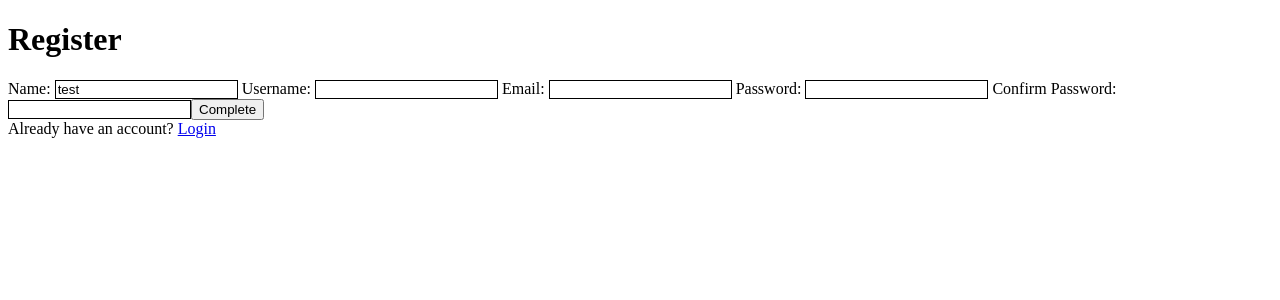
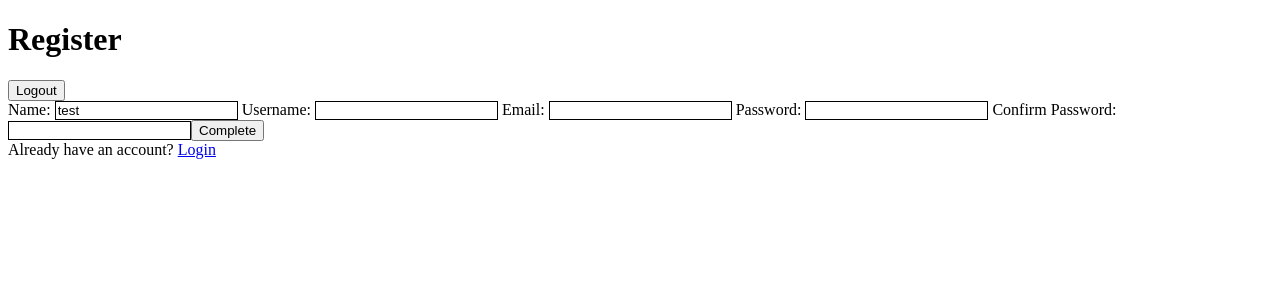
Before and after one commit to bethtelford/vue-experiment, a Vue app: page /signup in a window 1280 px wide. Shown: the top 300 px of the page. Built offline with nearby package versions, Linux system fonts and the light colour scheme; no server answers.

Commit message:
Logout working front to back

```diff
--- a/src/components/TheNavBar.vue
+++ b/src/components/TheNavBar.vue
@@ -1,10 +1,16 @@
 <template>
   <div class='nav'>
     <h1>{{title}}</h1>
+    <button
+      to='/login'
+      @click="logout"
+    >Logout</button>
   </div>
 </template>
 
 <script>
+import axios from 'axios';
+import { mapMutations } from 'vuex';
 export default {
   name: "TheNavBar",
   data() {
@@ -20,6 +26,18 @@ export default {
       title = title[0].toUpperCase() + title.slice(1);
       this.title = title;
     }
+  },
+  methods: {
+    ...mapMutations(['logoutUser']),
+    async logout() {
+      try {
+        await axios.post('/auth/logout');
+        this.logoutUser();
+        this.$router.push('login');
+      } catch (err) {
+        console.log('oops something went wrong');
+      }
+    }
   }
 };
 </script>
--- a/src/store.js
+++ b/src/store.js
@@ -15,6 +15,11 @@ export default new Vuex.Store({
       state.name = name;
       state.username = username;
       state.email = email;
+    },
+    logoutUser(state) {
+      state.name = '';
+      state.username = '';
+      state.email = '';
     }
   },
   actions: {
```
Also changed, not shown: 2 other files (tests, documents, lock files or other folders).
